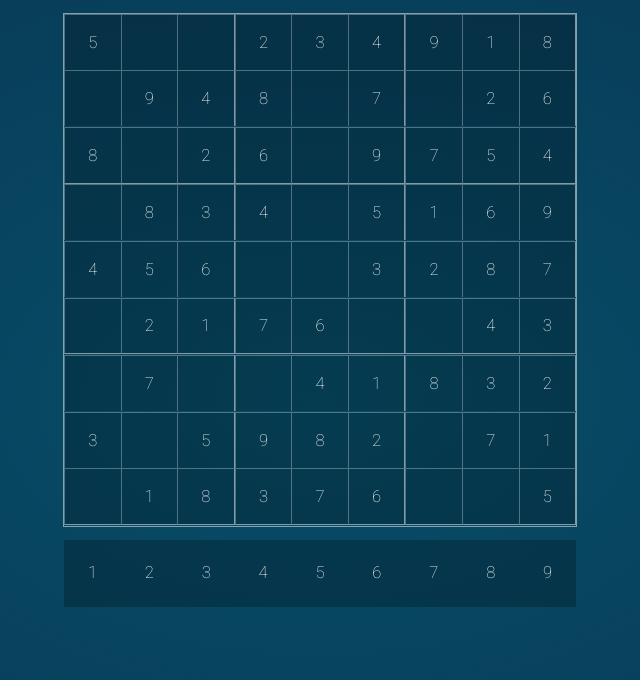
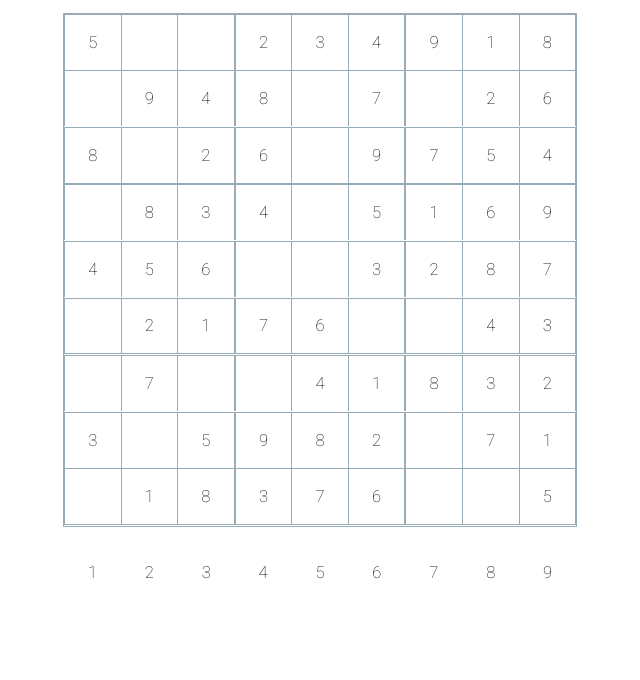
Before and after one commit to Blockost/sudoku, an Angular app: page / in a window 1280 px wide. Shown: the top 680 px of the page, without its empty margins (320-960 px from the left). Built offline with nearby package versions, Linux system fonts and the light colour scheme.

Commit message:
Changed some colors

```diff
--- a/src/app/app.component.html
+++ b/src/app/app.component.html
@@ -2,7 +2,7 @@
 
   <ng-container *ngFor="let row of board.getMatrix(); let i = index;">
     <ng-container *ngFor="let cell of row; let j = index;">
-      <div class="cell" [class.text-color-red]="cell.isFocused" (click)="selectCell(i, j)">
+      <div class="cell" [class.focused]="cell.isFocused" (click)="selectCell(i, j)">
         <span *ngIf="cell.isVisible">{{cell.userValue}}</span>
       </div>
     </ng-container>
--- a/src/app/app.component.scss
+++ b/src/app/app.component.scss
@@ -1,10 +1,13 @@
+$border-color: #98acb7;
+
 .cell {
   display: flex;
   flex: 1 1 calc(100% / 9 - 2px); // 9 items per line
   height: calc(100% / 9 - 2px); // 9 items per line
   justify-content: center;
   align-items: center;
-  background: rgba(0, 0, 0, 0.23);
+  background-color: white;
+  color: black;
   text-align: center;
   line-height: 65px;
   font-size: 1.3vw;
@@ -34,6 +37,11 @@
     font-weight: 900;
     color: red;
   }
+
+  &.focused {
+    font-weight: 900;
+    background-color: #98c8e8;
+  }
 }
 
 .cell-selection {
@@ -58,15 +66,15 @@
   display: flex;
   flex-direction: row;
   flex-wrap: wrap;
-  border: 1px solid rgba(255, 255, 255, 0.5);
+  border: 1px solid $border-color;
 
   // Add styles to cells that compose the game board
   .cell {
-    border-left: 1px solid rgba(255, 255, 255, 0.3);
-    border-top: 1px solid rgba(255, 255, 255, 0.3);
+    border-left: 1px solid $border-color;
+    border-top: 1px solid $border-color;
 
     &:nth-child(3n) {
-      border-right: 1px solid rgba(255, 255, 255, 0.5);
+      border-right: 1px solid $border-color;
     }
 
     &:nth-child(27n),
@@ -78,7 +86,7 @@
     &:nth-child(27n-6),
     &:nth-child(27n-7),
     &:nth-child(27n-8) {
-      border-bottom: 1px solid rgba(255, 255, 255, 0.5);
+      border-bottom: 1px solid $border-color;
     }
   }
 }
--- a/src/styles.scss
+++ b/src/styles.scss
@@ -11,7 +11,8 @@ body {
   line-height: 1.4em;
   font-family: Roboto, sans-serif;
   font-size: 14px;
-  background: radial-gradient(ellipse at center, #074e69 0%, #083955 100%) fixed
-    no-repeat;
+  // background: radial-gradient(ellipse at center, #074e69 0%, #083955 100%) fixed
+  //   no-repeat;
+  background-color: white;
   //overflow: hidden;
 }
```
